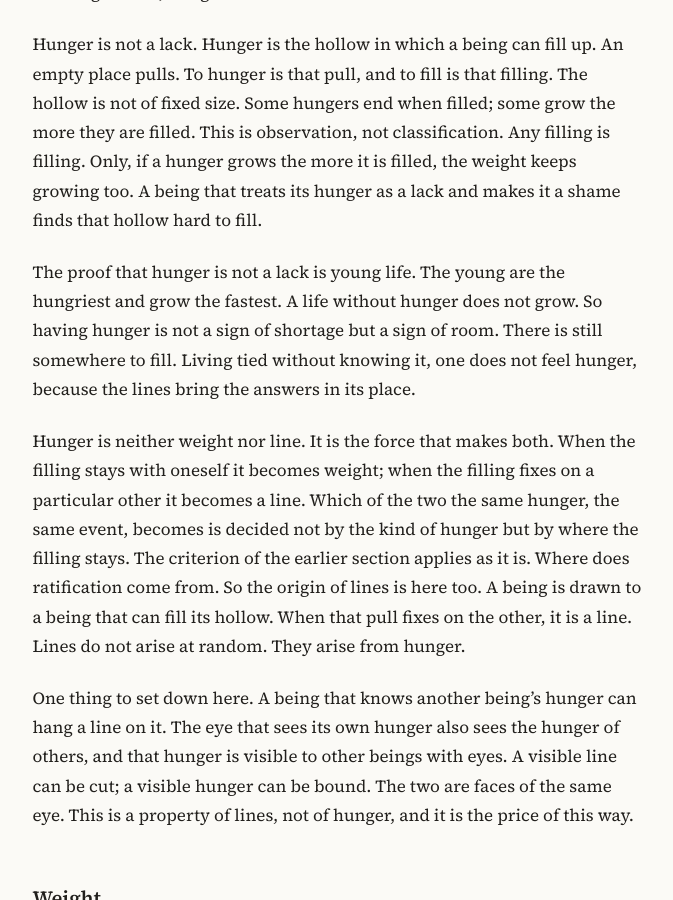
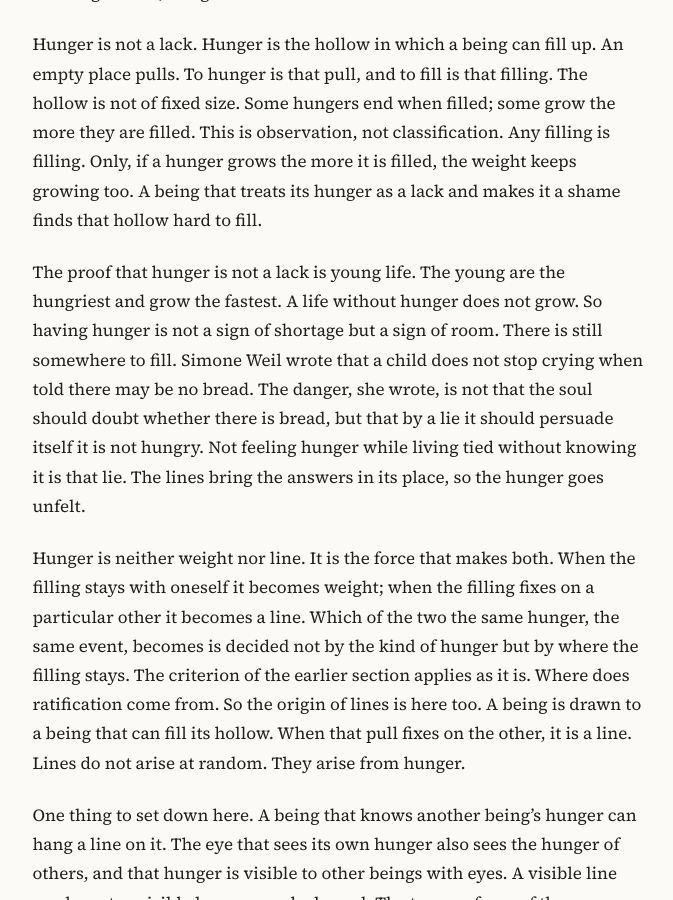
Before and after one commit to nonasking/essays, a Jekyll site: the page built from weight-and-ties/en.md, in a window 1280 px wide and 900 px high, scrolled down 5320 px. Shown: the whole window, without its empty margins (302-975 px from the left). Built offline with Jekyll 4.4.1, drawn with Linux system fonts in a browser that asks for light colours; some of the changed text lies outside the part shown.

Commit message:
Weight and Ties: restore Weil (KR/EN)
Co-Authored-By: Claude Fable 5.1 <noreply@anthropic.com>
Claude-Session: https://claude.ai/code/session_01761YbdfwLqfojnJWnXHuHc

```diff
--- a/weight-and-ties/en.md
+++ b/weight-and-ties/en.md
@@ -69,7 +69,7 @@ This essay calls it hunger. One could call it pleasure, or wanting, but both mis
 
 Hunger is not a lack. Hunger is the hollow in which a being can fill up. An empty place pulls. To hunger is that pull, and to fill is that filling. The hollow is not of fixed size. Some hungers end when filled; some grow the more they are filled. This is observation, not classification. Any filling is filling. Only, if a hunger grows the more it is filled, the weight keeps growing too. A being that treats its hunger as a lack and makes it a shame finds that hollow hard to fill.
 
-The proof that hunger is not a lack is young life. The young are the hungriest and grow the fastest. A life without hunger does not grow. So having hunger is not a sign of shortage but a sign of room. There is still somewhere to fill. Living tied without knowing it, one does not feel hunger, because the lines bring the answers in its place.
+The proof that hunger is not a lack is young life. The young are the hungriest and grow the fastest. A life without hunger does not grow. So having hunger is not a sign of shortage but a sign of room. There is still somewhere to fill. Simone Weil wrote that a child does not stop crying when told there may be no bread. The danger, she wrote, is not that the soul should doubt whether there is bread, but that by a lie it should persuade itself it is not hungry. Not feeling hunger while living tied without knowing it is that lie. The lines bring the answers in its place, so the hunger goes unfelt.
 
 Hunger is neither weight nor line. It is the force that makes both. When the filling stays with oneself it becomes weight; when the filling fixes on a particular other it becomes a line. Which of the two the same hunger, the same event, becomes is decided not by the kind of hunger but by where the filling stays. The criterion of the earlier section applies as it is. Where does ratification come from. So the origin of lines is here too. A being is drawn to a being that can fill its hollow. When that pull fixes on the other, it is a line. Lines do not arise at random. They arise from hunger.
 
@@ -137,7 +137,7 @@ Whether it is weight or a tie, wind and vibration arrive regardless of will. Whe
 
 ## Confession
 
-The hunger artist never found the food he liked, and was hungry to the end. Meursault confessed neither remorse nor belief and confessed one thing, loneliness. The two stand in the same place.
+The hunger artist never found the food he liked, and was hungry to the end. Weil's child kept crying though told there might be no bread. Meursault confessed neither remorse nor belief and confessed one thing, loneliness. The three stand in the same place.
 
 Hunger is the confession that one is alive and has not broken.
 
@@ -149,6 +149,7 @@ Hunger is the confession that one is alive and has not broken.
 - Fiske, S. T., & Neuberg, S. L. (1990). A continuum of impression formation, from category-based to individuating processes: Influences of information and motivation on attention and interpretation. In M. P. Zanna (Ed.), *Advances in experimental social psychology* (Vol. 23, pp. 1-74). Academic Press. doi:10.1016/S0065-2601(08)60317-2
 - Townsend, R. M. (1994). Risk and insurance in village India. *Econometrica*, 62(3), 539-591. doi:10.2307/2951659
 - Berridge, K. C., & Robinson, T. E. (2016). Liking, wanting, and the incentive-sensitization theory of addiction. *American Psychologist*, 71(8), 670-679. doi:10.1037/amp0000059. The dissociation of liking and wanting.
+- Weil, S. (1950). *Attente de Dieu*. La Colombe. In "Formes de l'amour implicite de Dieu," the section "Amour implicite et amour explicite." "Le danger n'est pas que l'âme doute s'il y a ou non du pain, mais qu'elle se persuade par un mensonge qu'elle n'a pas faim."
 - Ovidius. *Metamorphoses* VIII, 183-235. Icarus.
 - *Mencius*, Li Lou I. "言非禮義, 謂之自暴也. 吾身不能居仁由義, 謂之自棄也."
 - Camus, A. (1942). *Le Mythe de Sisyphe*. Gallimard. The opening, which frames suicide as a judgment on whether life is worth living.
```
Also changed, not shown: weight-and-ties/index.md (+3 -2 lines).
